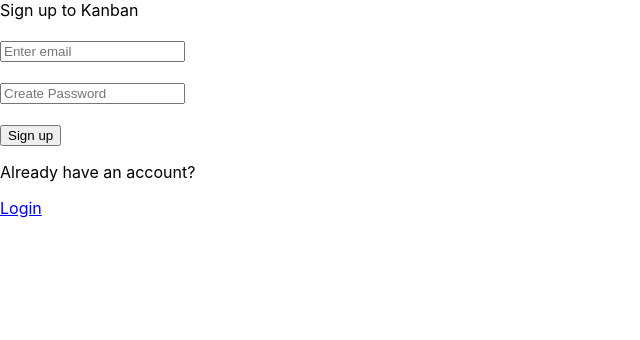
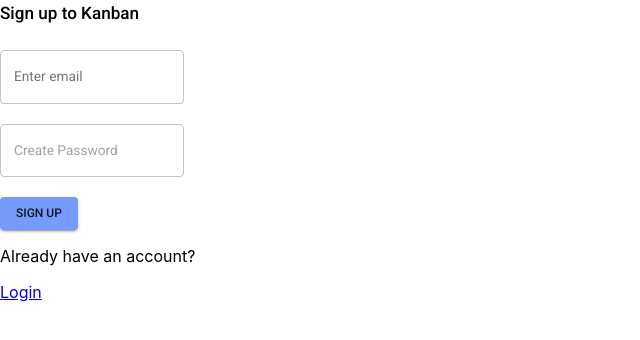
Before and after one commit to hatchways/team-linguini, a React (Create React App) app in the folder client/: page /signup in a window 1280 px wide. Shown: the top 340 px of the page, without its empty margins (0-640 px from the left). Built offline with nearby package versions, Linux system fonts and the light colour scheme.

Commit message:
add Material UI for the form

```diff
--- a/client/src/pages/Signup.js
+++ b/client/src/pages/Signup.js
@@ -1,4 +1,5 @@
 import React, {Fragment, useState} from "react";
+import {TextField, Button, OutlinedInput, FormHelperText, Typography} from "@material-ui/core";
 import {Link, useHistory} from "react-router-dom";
 import { useForm } from 'react-hook-form';
 // import {useAuth} from "../providers/auth/auth.provider";
@@ -27,17 +28,23 @@ const AuthForm = (props) => {
 
     return (
         <form className={'form-group'} onSubmit={handleSubmit(props.onSubmit)}>
-            <div>{props.title}</div>
+            <Typography variant='h6'>{props.title}</Typography>
 
-            <label>{props.serverResponse}</label><br />
+            <FormHelperText error>{props.serverResponse}</FormHelperText><br />
 
-            <input name="email" className={'form-input'} type="email" placeholder={props.input1} ref={register(emailValidator)}/><br/>
-            <label>{errors.email && errors.email.message}</label><br />
+            <TextField name="email" variant={'outlined'} type="text" label={props.input1}
+                           inputRef={register(emailValidator)}
+                           error={errors.email}
+                           helperText={errors.email && errors.email.message}
+            /><br/><br/>
 
-            <input name="password" className={'form-input'} type="password" placeholder={props.input2} ref={register(passwordValidator)}/><br/>
-            <label>{errors.password && errors.password.message}</label><br />
+            <TextField name="password" variant={'outlined'} type="password" placeholder={props.input2}
+                       inputRef={register(passwordValidator)}
+                       error={errors.password}
+                       helperText={errors.password && errors.password.message}
+            /><br/><br/>
 
-            <input className={'form-submit'} type={'submit'} value={props.submit}/>
+            <Button color={'primary'} variant={'contained'} type={'submit'}> {props.submit}</Button>
         </form>
     )
 };
--- a/client/src/themes/theme.js
+++ b/client/src/themes/theme.js
@@ -9,6 +9,6 @@ export const theme = createMuiTheme({
     }
   },
   palette: {
-    primary: { main: "#DF1B1B" }
+    primary: { main: "#759CFC" }
   }
 });
```
